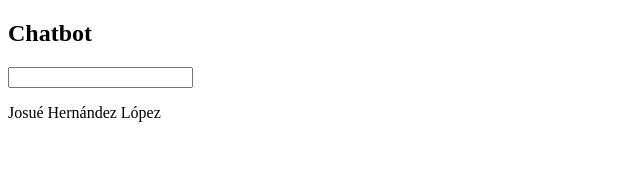
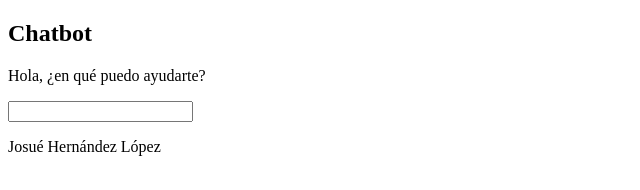
Before and after one commit to Josue-HernandezL/ChatBot, a plain HTML site: page index.html in a window 1280 px wide. Shown: the whole page, without its empty margins (0-640 px from the left). Drawn offline with Linux system fonts and the light colour scheme.

Commit message:
adding html

```diff
--- a/index.html
+++ b/index.html
@@ -22,6 +22,10 @@
 
             <article class="response-ia">
 
+                <div class="demo" id="demo">
+                    <p>Hola, ¿en qué puedo ayudarte?</p>
+                </div>
+
             </article>
 
             <article class="content-request">
```
